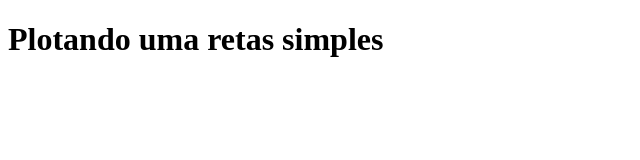
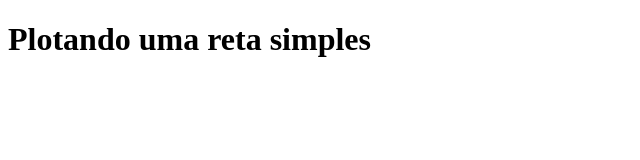
Before and after one commit to HenriquePagan/henriquepagan.github.io, a plain HTML site: page index.html in a window 1280 px wide. Shown: the full height of the page, 0-640 px from the left. Drawn offline with Linux system fonts and the light colour scheme.

Commit message:
Update index.html

```diff
--- a/index.html
+++ b/index.html
@@ -4,7 +4,7 @@
 <html>
 
 <body>
-  <h1>Plotando uma retas simples</h1>
+  <h1>Plotando uma reta simples</h1>
 
 
   <script src="https://gist.github.com/fcunhaneto/b46f1e2d5c97163fafa2597419e7e669.js"></script>
```
